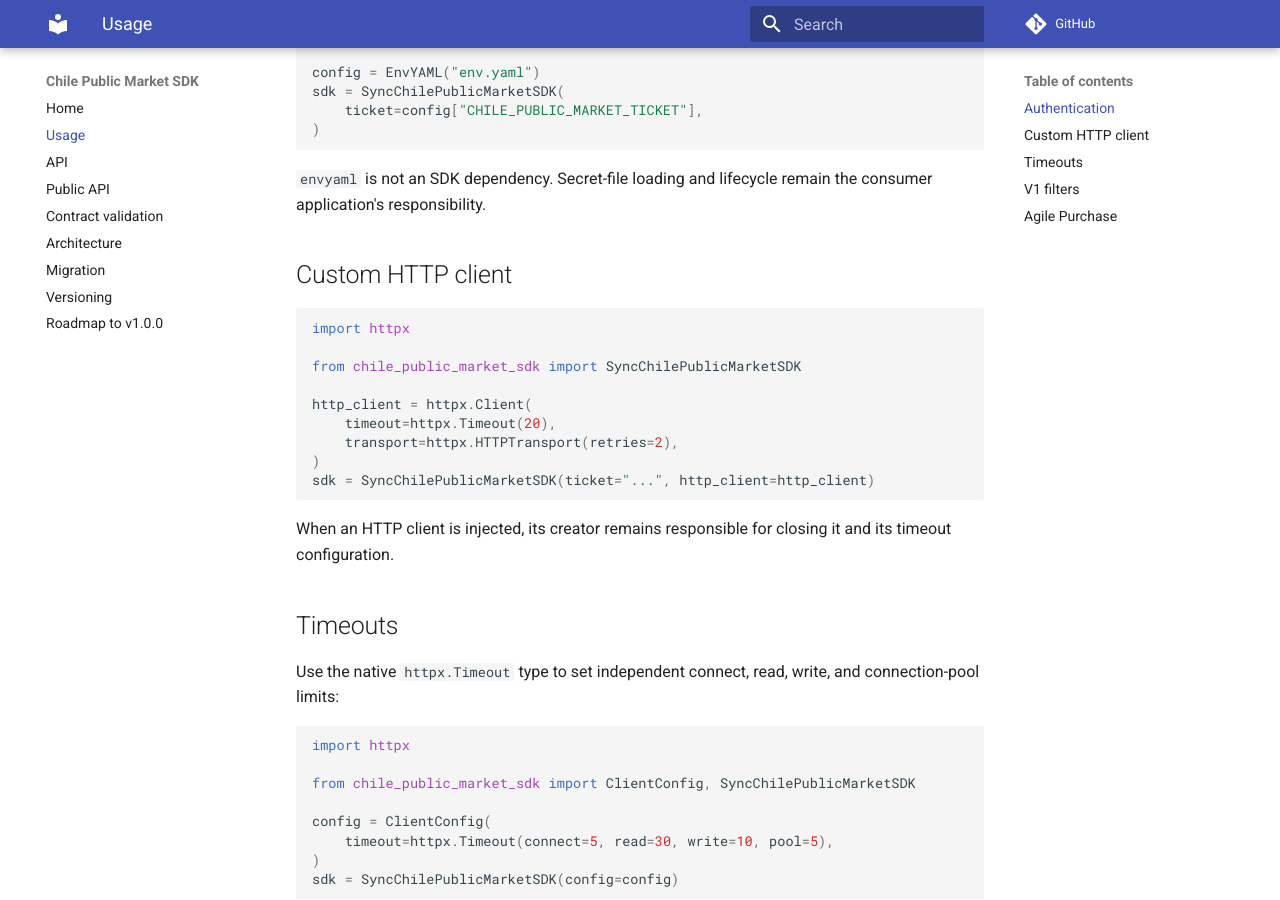
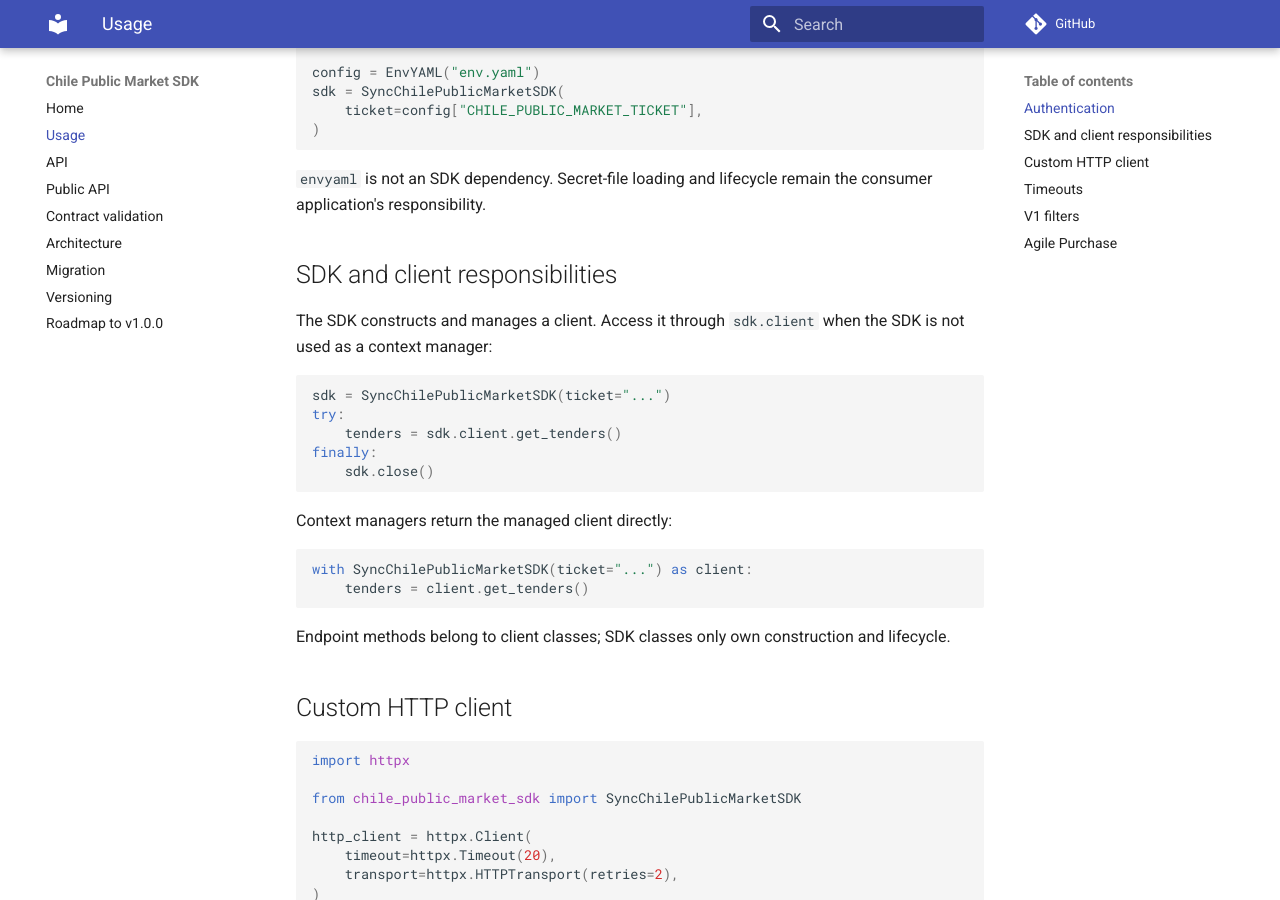
Before and after one commit to ezer-mackenzie/chile-public-market-sdk, an MkDocs documentation site: the page built from docs/usage.md, in a window 1280 px wide and 900 px high, scrolled down 634 px. Built offline with MkDocs 1.6.1 and Material for MkDocs 9.7.7, drawn with Linux system fonts in a browser that asks for light colours; comment, search, counter and statistics services are not loaded.

Commit message:
docs: document SDK client ownership

````diff
--- a/docs/usage.md
+++ b/docs/usage.md
@@ -36,6 +36,29 @@ sdk = SyncChilePublicMarketSDK(
 
 `envyaml` is not an SDK dependency. Secret-file loading and lifecycle remain
 the consumer application's responsibility.
+
+## SDK and client responsibilities
+
+The SDK constructs and manages a client. Access it through `sdk.client` when
+the SDK is not used as a context manager:
+
+```python
+sdk = SyncChilePublicMarketSDK(ticket="...")
+try:
+    tenders = sdk.client.get_tenders()
+finally:
+    sdk.close()
+```
+
+Context managers return the managed client directly:
+
+```python
+with SyncChilePublicMarketSDK(ticket="...") as client:
+    tenders = client.get_tenders()
+```
+
+Endpoint methods belong to client classes; SDK classes only own construction
+and lifecycle.
 
 ## Custom HTTP client
 
````
Also changed, not shown: README.md (+14 -10 lines), docs/architecture.md (+6 -2 lines), docs/index.md (+2 -2 lines), docs/public-api.md (+2 -2 lines), docs/v1-roadmap.md (+9 -1 lines).
